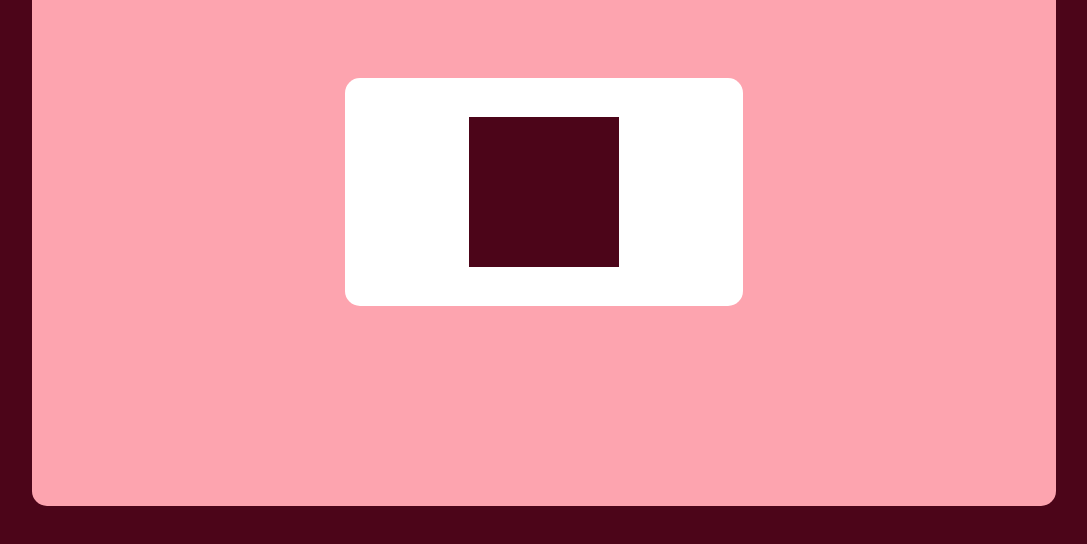
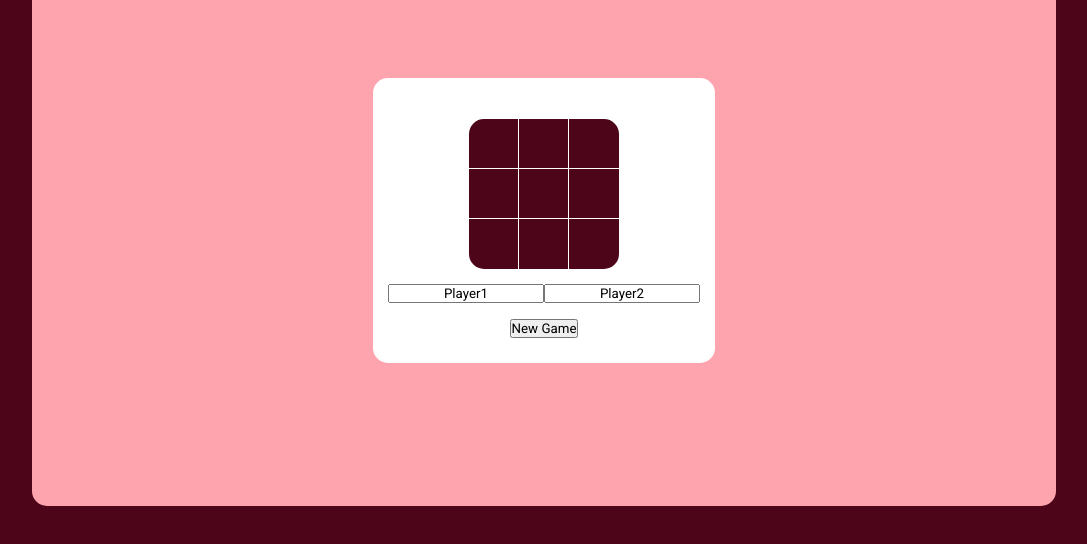
Before and after one commit to Sebamor/TicTacToe, a plain HTML site: page index.html in a window 1280 px wide. Shown: the part 194-738 px from the top of the page, without its empty margins (96-1183 px from the left). Drawn offline with Linux system fonts and the light colour scheme.

Commit message:
Polish game HTML/CSS to add player name input and game message display box

```diff
--- a/index.html
+++ b/index.html
@@ -14,16 +14,26 @@
   </head>
   <body>
     <h1>Tic Tac Toe</h1>
-    <div id="gameboard-container">
-        <div class="gameboard-square"></div>
-        <div class="gameboard-square"></div>
-        <div class="gameboard-square"></div>
-        <div class="gameboard-square"></div>
-        <div class="gameboard-square"></div>
-        <div class="gameboard-square"></div>
-        <div class="gameboard-square"></div>
-        <div class="gameboard-square"></div>
-        <div class="gameboard-square"></div>
+    <div id="game-container">
+        <div id="game-infoDisplay"></div>
+        <div id="gameboard-container">
+            <div class="gameboard-square" id="gameboard-square1"></div>
+            <div class="gameboard-square" id="gameboard-square2"></div>
+            <div class="gameboard-square" id="gameboard-square3"></div>
+            <div class="gameboard-square" id="gameboard-square4"></div>
+            <div class="gameboard-square" id="gameboard-square5"></div>
+            <div class="gameboard-square" id="gameboard-square6"></div>
+            <div class="gameboard-square" id="gameboard-square7"></div>
+            <div class="gameboard-square" id="gameboard-square8"></div>
+            <div class="gameboard-square" id="gameboard-square9"></div>
+        </div>
+        <div id="game-nameInput">
+            <input type="text" value="Player1" id="player1" name="player1">
+            <input type="text" value="Player2" id="player2" name="player2">
+        </div>
+        <div id="game-button-container">
+            <button id="newGame">New Game</button>
+        </div>
     </div>
     <script src="/main.js"></script>
   </body>
--- a/main.scss
+++ b/main.scss
@@ -31,23 +31,91 @@ body {
     }
 }
 
-#gameboard-container {
+#game-container {
     background: white;
     border-radius: 15px;
-    min-width: 40%;
-    min-height: 40%;
-    display: grid;
-    grid-template-columns: 50px 50px 50px;
-    grid-template-rows: 50px 50px 50px;
-    border-radius: 15px;
-    align-content: center;
+    min-width: 200px;
+    min-height: 50%;
+    display: flex;
+    flex-direction: column;
     justify-content: center;
+    align-items: center;
+    gap: 15px;
+    padding: 15px;
 
+
+    #gameboard-container {
+        display: grid;
+        grid-template-columns: 50px 50px 50px;
+        grid-template-rows: 50px 50px 50px;
+        border-radius: 15px;
+        align-content: center;
+        justify-content: center;
+    }
+
+    #game-nameInput {
+        display: flex;
+        flex-direction: row;
+        justify-content: center;
+        align-items: center;
+        input {
+            text-align: center;
+            width: 100%;
+            flex-shrink: 2;
+        }
+    }
 
     .gameboard-square {
         background: #4c0519;
         min-height: 50px;
         min-width: 50px;
         align-content: center;
+        display: flex;
+        justify-content: center;
+        align-items: center;
+        color: white;
+    }
+
+    #gameboard-square1 {
+        border-right: 1px solid white;
+        border-bottom: 1px solid white;
+        border-top-left-radius: 15px;
+    }
+
+    #gameboard-square2 {
+        border-right: 1px solid white;
+        border-bottom: 1px solid white;
+    }
+
+    #gameboard-square3 {
+        border-bottom: 1px solid white;
+        border-top-right-radius: 15px;
+    }
+
+    #gameboard-square4 {
+        border-right: 1px solid white;
+        border-bottom: 1px solid white;
+    }
+
+    #gameboard-square5 {
+        border-bottom: 1px solid white;
+        border-right: 1px solid white;
+    }
+
+    #gameboard-square6 {
+        border-bottom: 1px solid white;
+    }
+
+    #gameboard-square7 {
+        border-right: 1px solid white;
+        border-bottom-left-radius: 15px;
+    }
+
+    #gameboard-square8 {
+        border-right: 1px solid white;
+    }
+
+    #gameboard-square9 {
+        border-bottom-right-radius: 15px;
     }
 }
```
Also changed, not shown: main.css, 1 other file.
